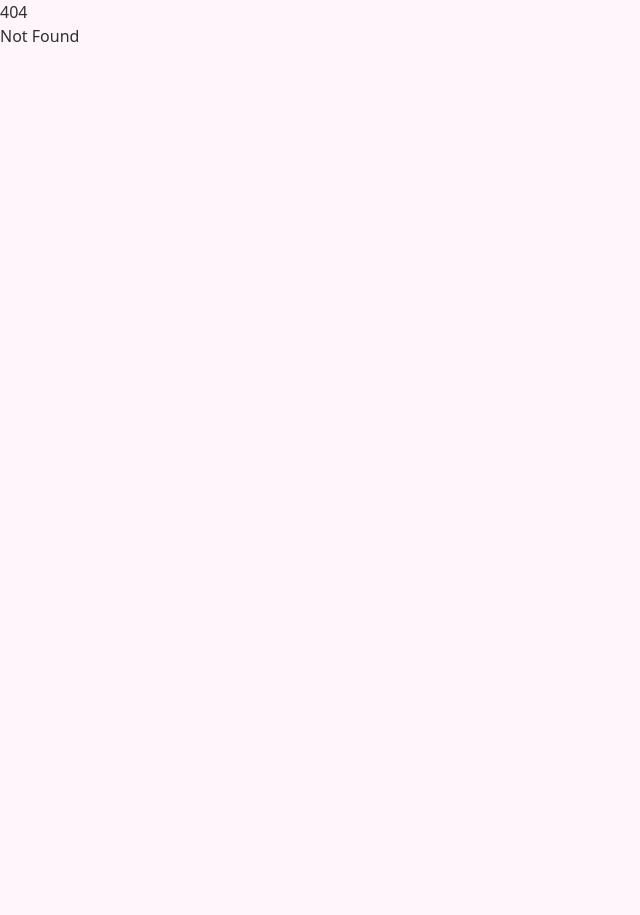
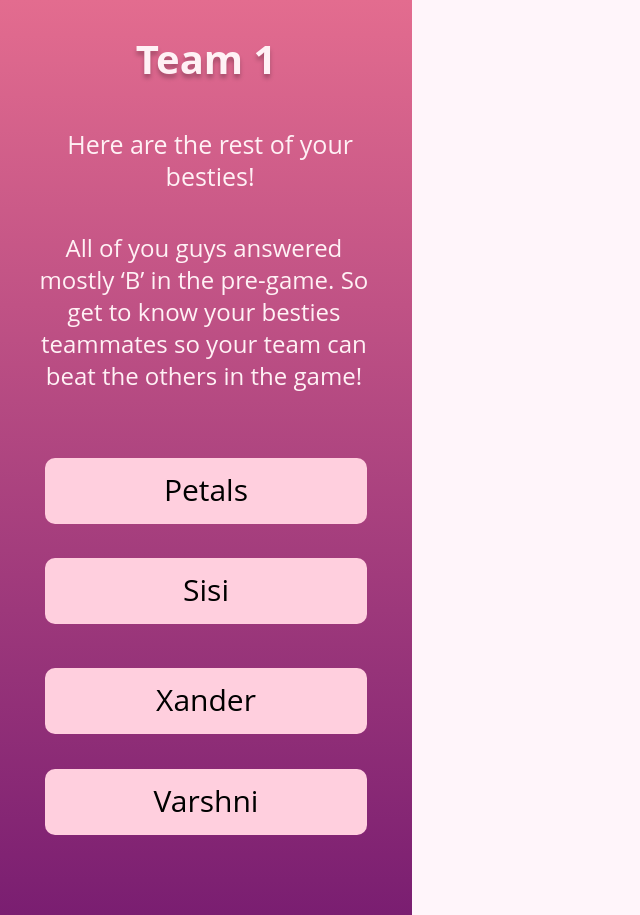
Before and after one commit to acm-projects/Besties, a SvelteKit app in the folder besties-mobile/: page /ChosenTeam in a window 1280 px wide. Before the commit this address had no page. Shown: the whole page, without its empty margins (0-640 px from the left). Before the commit the page ends 800 px from the top, so only its background shows below. Built offline with nearby package versions, Linux system fonts and the light colour scheme.

Commit message:
matched ui with other screens

```diff
--- /dev/null
+++ b/besties-mobile/src/routes/ChosenTeam/+page.svelte
@@ -0,0 +1,119 @@
+<script lang="ts">
+    // TypeScript script content
+    // Define your types and interfaces here
+    type TeamMember  = {
+      name: string;
+      top: string;
+    }
+
+    const teamMembers: TeamMember[] = [
+      { name: 'Petals', top: '50%' },
+      { name: 'Sisi', top: '61%' },
+      { name: 'Xander', top: '73%' },
+      { name: 'Varshni', top: '84%' },
+    ];
+</script>
+
+<!-- '55.21%' },
+      { name: 'Sisi', top: '66%' },
+      { name: 'Xander', top: '76.78%' },
+      { name: 'Varshni', top: '87.56%' }, -->
+
+
+<style>
+    body{
+        font-family: 'Open Sans', sans;
+    }
+
+    .container {
+      position: relative;
+      width: 412px;
+      height: 915px;
+      background: linear-gradient(180deg, #E36C8F 0%, #7A1E71 100%);
+    }
+
+    .title {
+      position: absolute;
+      width: 100%; /* Adjusted for full width */
+      text-align: center;
+      top: 4.27%;
+      /* font-family: 'RocknRoll One', sans-serif; */
+      /* font-weight: 400; */
+      font-size: 40px;
+      /* line-height: 58px; */
+      color: #FFF1F5;
+      text-shadow: 0px 4px 4px rgba(0, 0, 0, 0.25);
+    }
+
+    .rectangle {
+      position: absolute;
+      width: 100%; /* Adjusted for full width */
+      top: 24.29%;
+      background: #FFF1F5;
+      border-radius: 30px 30px 0px 0px;
+    }
+
+    .description {
+      position: absolute;
+      width: 83%; /* Adjusted for padding */
+      top: 24%;
+      left: 8%;
+      /* font-family: 'Average Sans', sans-serif; */
+      /* font-weight: 400; */
+      /* font-size: 25px; */
+      /* line-height: 32px; */
+      text-align: center;
+      color: #FFF1F5;
+      /* color: #1F535F; */
+      margin: 0 auto; /* Center in the available space */
+    }
+
+    .team-member {
+      position: absolute;
+      width: 322px;
+      height: 66px;
+      left: 45px;
+      background: #FFCFDE;
+      border-radius: 10px;
+      /* font-family: 'RocknRoll One', sans-serif; */
+      /* font-weight: 350; */
+      font-size: 30px;
+      line-height: 43px;
+      text-align: center;
+      color: black;
+      margin-bottom: 20px; /* Added margin for spacing */
+      padding: 10px; /* Added padding for content */
+    }
+
+    .rest-of-team {
+      position: absolute;
+      width: 86%; /* Adjusted for padding */
+      top: 14%;
+      left: 8%;
+      /* font-family: 'Average Sans', sans-serif; */
+      font-weight: 400;
+      font-size: 25px;
+      line-height: 32px;
+      text-align: center;
+      color: #FFF1F5;
+      margin: 0 auto; /* Center in the available space */
+    }
+</style>
+
+
+<body>
+    <div class="container">
+    <!-- <div class="title">Team 1</div> -->
+    <h3 class="text-secondary font-bold text-4xl text-center title">Team 1</h3>
+    <h3 class="py-3 text-2xl text-center description"> All of you guys answered mostly ‘B’ in the pre-game. So get to know your besties teammates so your team can beat the others in the game!</h3>
+    <div class="rectangle"></div>
+    <div class="rest-of-team">
+      Here are the rest of your besties!
+    </div>
+    {#each teamMembers as member (member.name)}
+      <div class="team-member" style="top: {member.top};">
+        {member.name}
+      </div>
+    {/each}
+  </div>
+</body>
```
